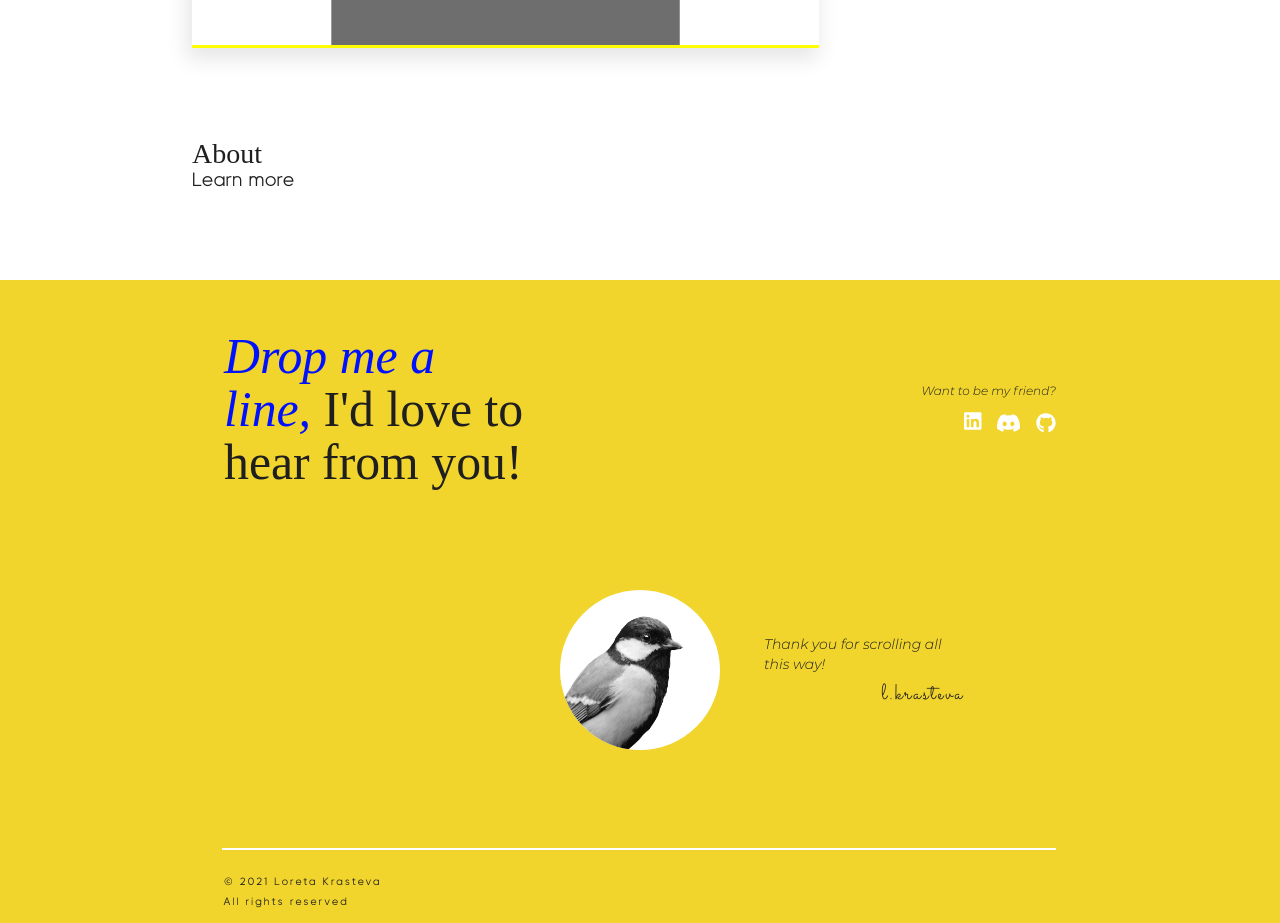
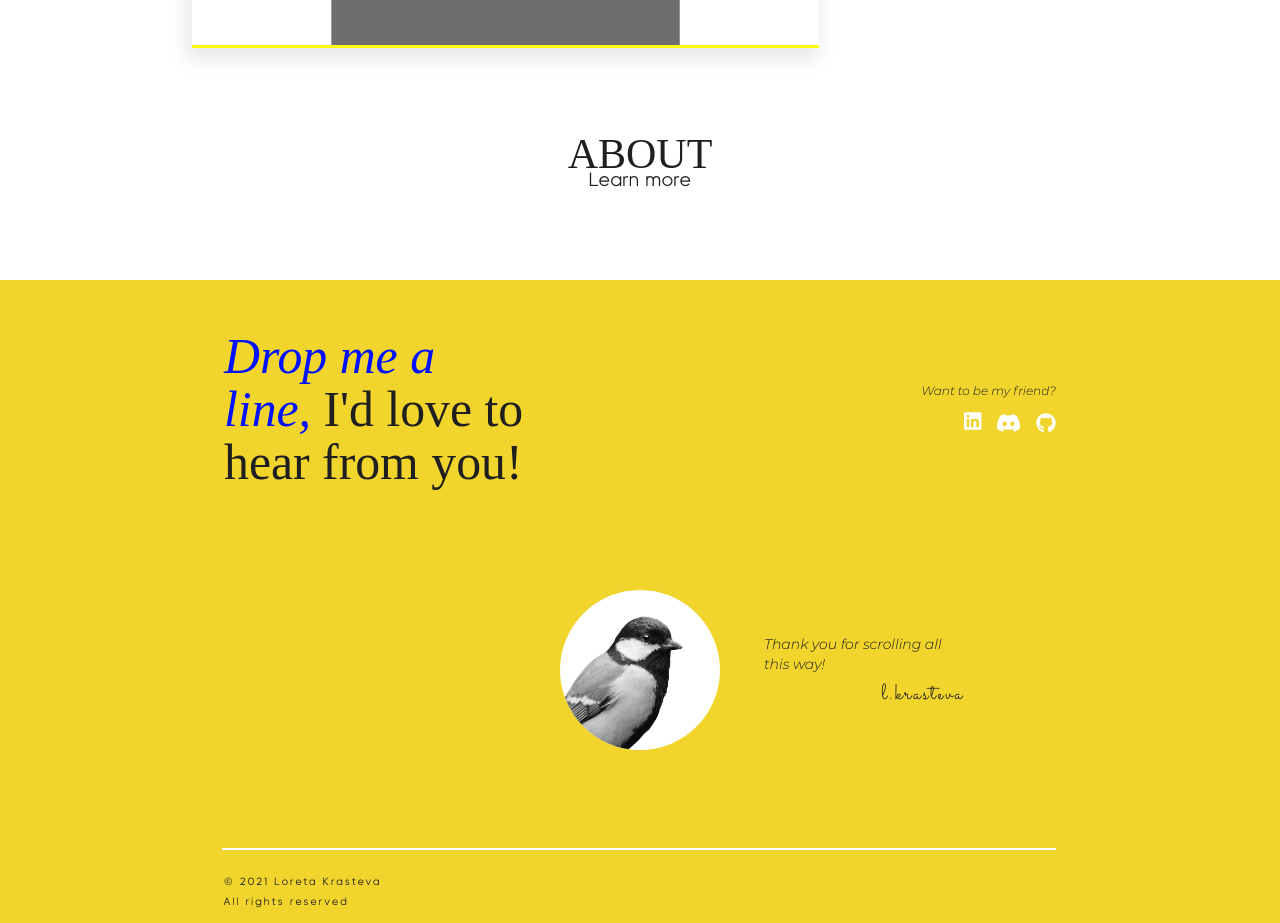
Before and after one commit to loretta-arineva/main-portfolio, a React (Create React App) app: page / in a window 1280 px wide. Shown: the part 4380-5303 px from the top of the page. Built offline with nearby package versions, Linux system fonts and the light colour scheme.

Commit message:
Working on next page style

```diff
--- /dev/null
+++ b/src/assets/scss/5-modules/_nextPage.scss
@@ -0,0 +1,10 @@
+.next-page {
+    width: 100%;
+    height: 200px;
+    text-align: center;
+
+    .np-title {
+        font-size: 42px;
+        text-transform: uppercase;
+    }
+}
--- a/src/assets/scss/main.scss
+++ b/src/assets/scss/main.scss
@@ -29,6 +29,7 @@
 @import '5-modules/_footerContact';
 @import '5-modules/_colorSwitch';
 @import '5-modules/_gameSwitch';
+@import '5-modules/_nextPage';
 
 //  6 - PAGES
 @import '6-pages/_header';
```
